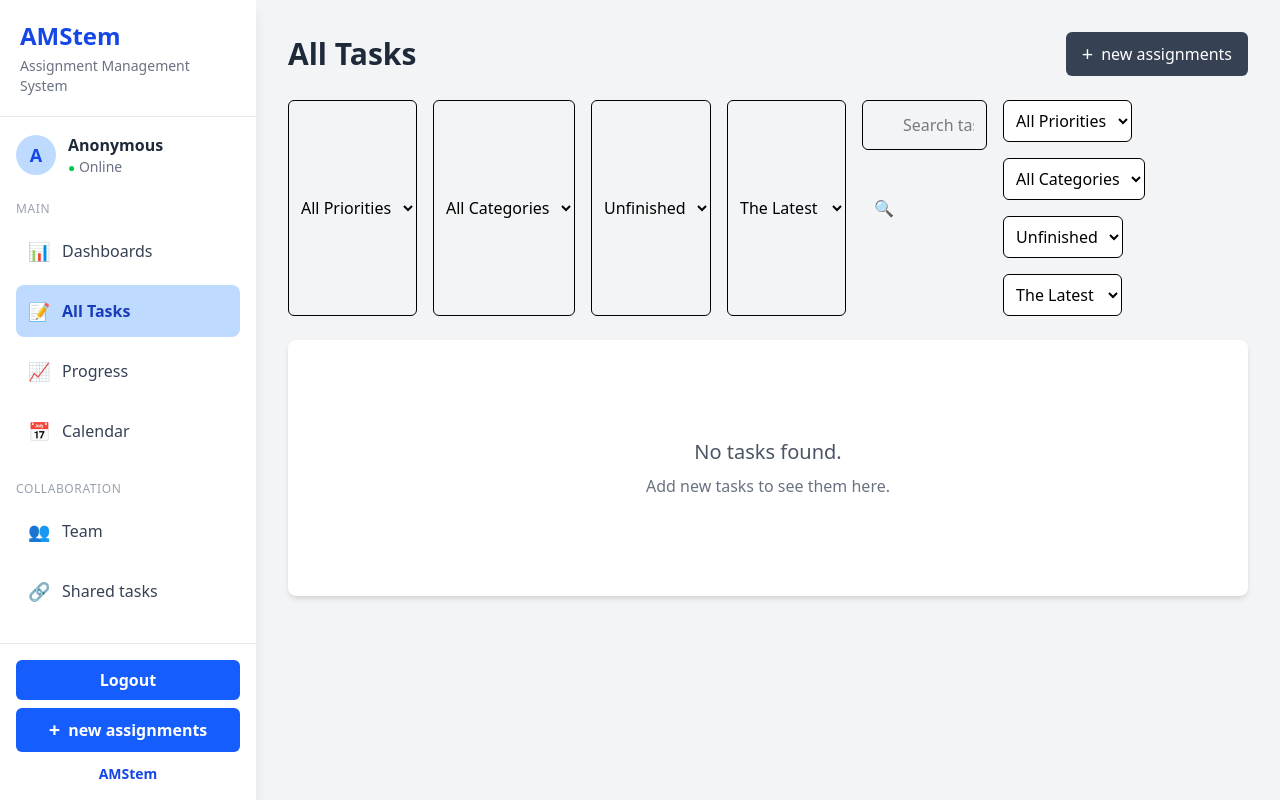
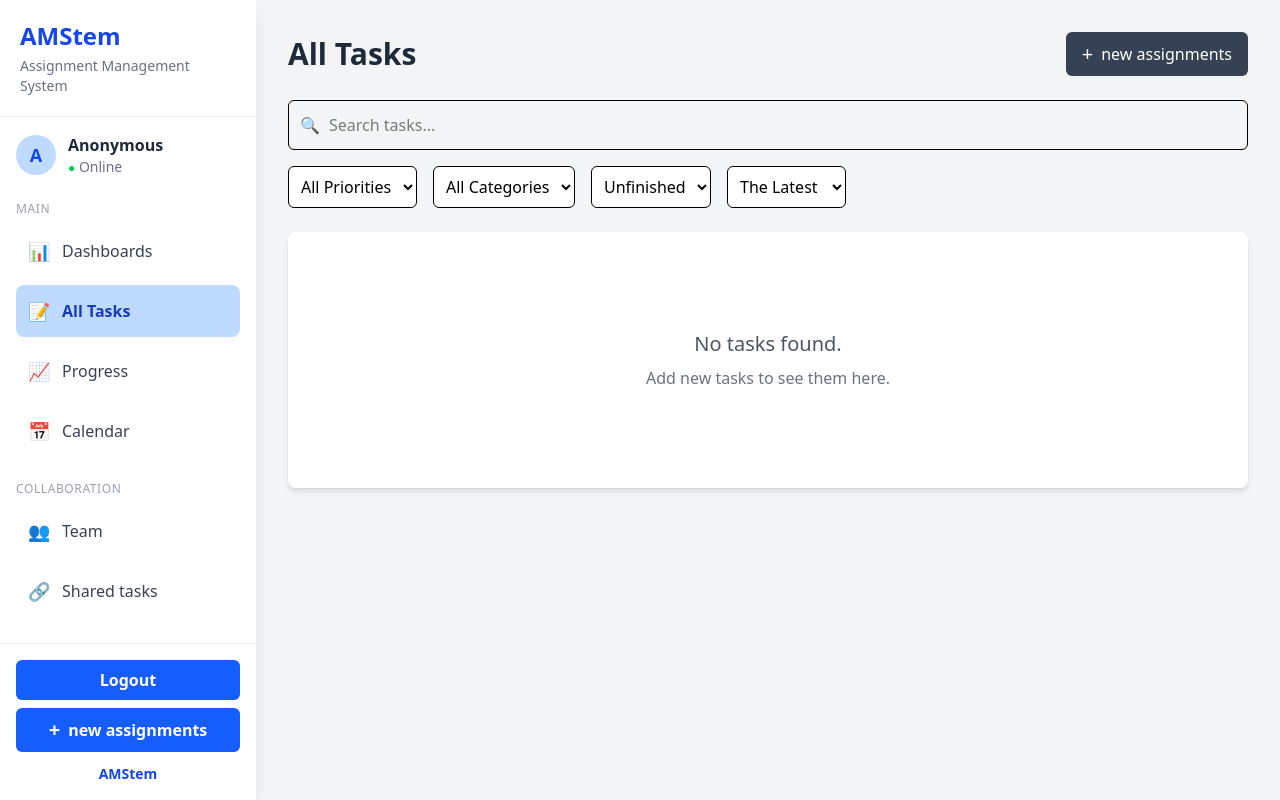
Before and after one commit to muhammaddiaz13/amstem00, a React (Vite) app: page /all-tasks in a window 1280 px wide. Built offline with nearby package versions, Linux system fonts and the light colour scheme.

Commit message:
debug alltask page
debugging

```diff
--- a/src/pages/AllTasksPage.jsx
+++ b/src/pages/AllTasksPage.jsx
@@ -89,31 +89,10 @@ function AllTasksPage() {
         </button>
       </div>
 
-      {/* Filter dan Sorting Options */}
-      <div className="flex gap-4 mb-6">
-        <select className="p-2 border rounded-md">
-          <option>All Priorities</option>
-          <option>High to Low</option>
-          <option>Low to High</option>
-          <option>High</option>
-          <option>Medium</option>
-          <option>Low</option>
-        </select>
-        <select className="p-2 border rounded-md">
-          <option>All Categories</option>
-          <option>Personal</option>
-          <option>Work</option>
-          <option>Shopping</option>
-        </select>
-        <select className="p-2 border rounded-md">
-          <option>Unfinished</option>
-          <option>Finished</option>
-        </select>
-        <select className="p-2 border rounded-md">
-          <option>The Latest</option>
-          <option>The Oldest</option>
-        </select>
-        <div className="relative flex-grow">
+      {/* Search dan Filter Section */}
+      <div className="mb-6 space-y-4">
+        {/* Search Bar */}
+        <div className="relative">
           <input
             type="text"
             placeholder="Search tasks..."
```
